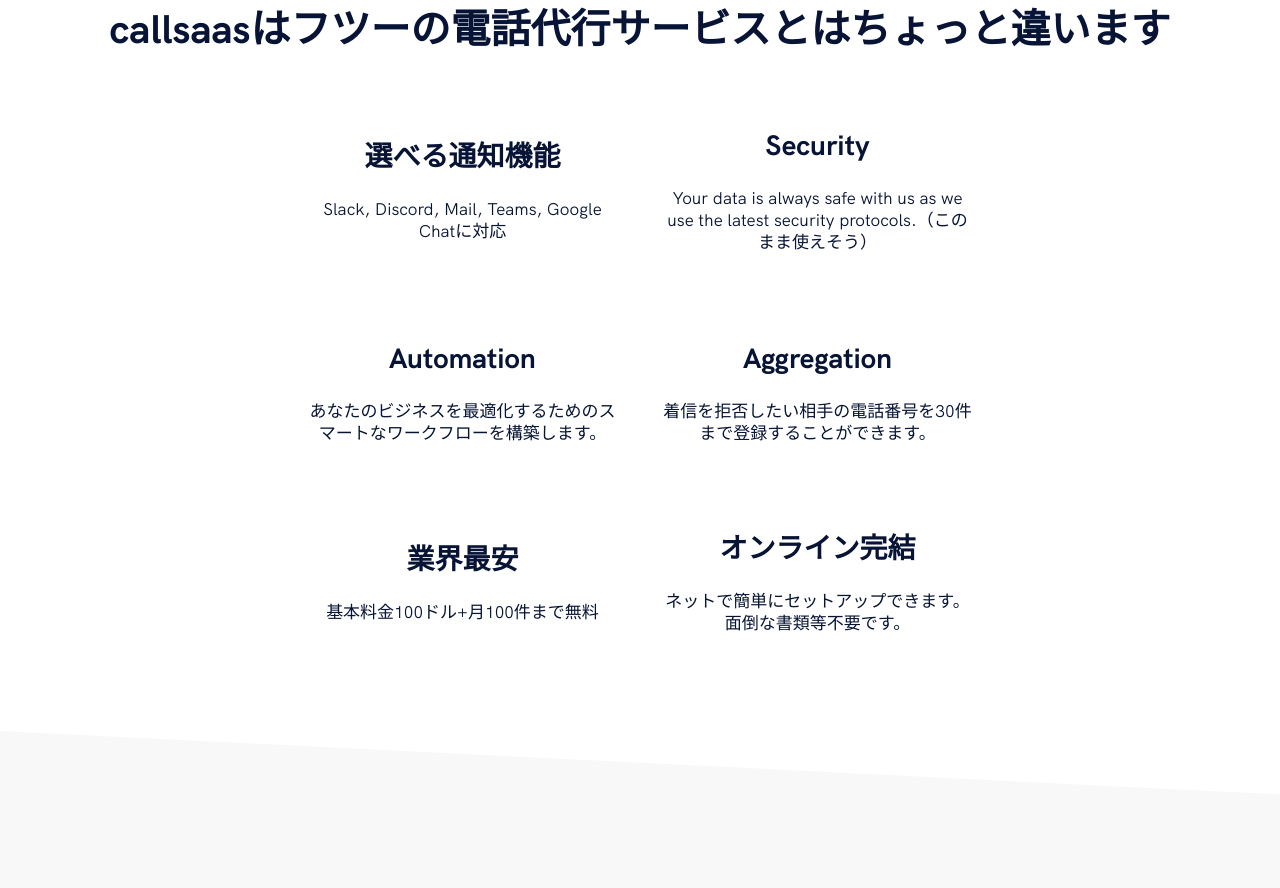
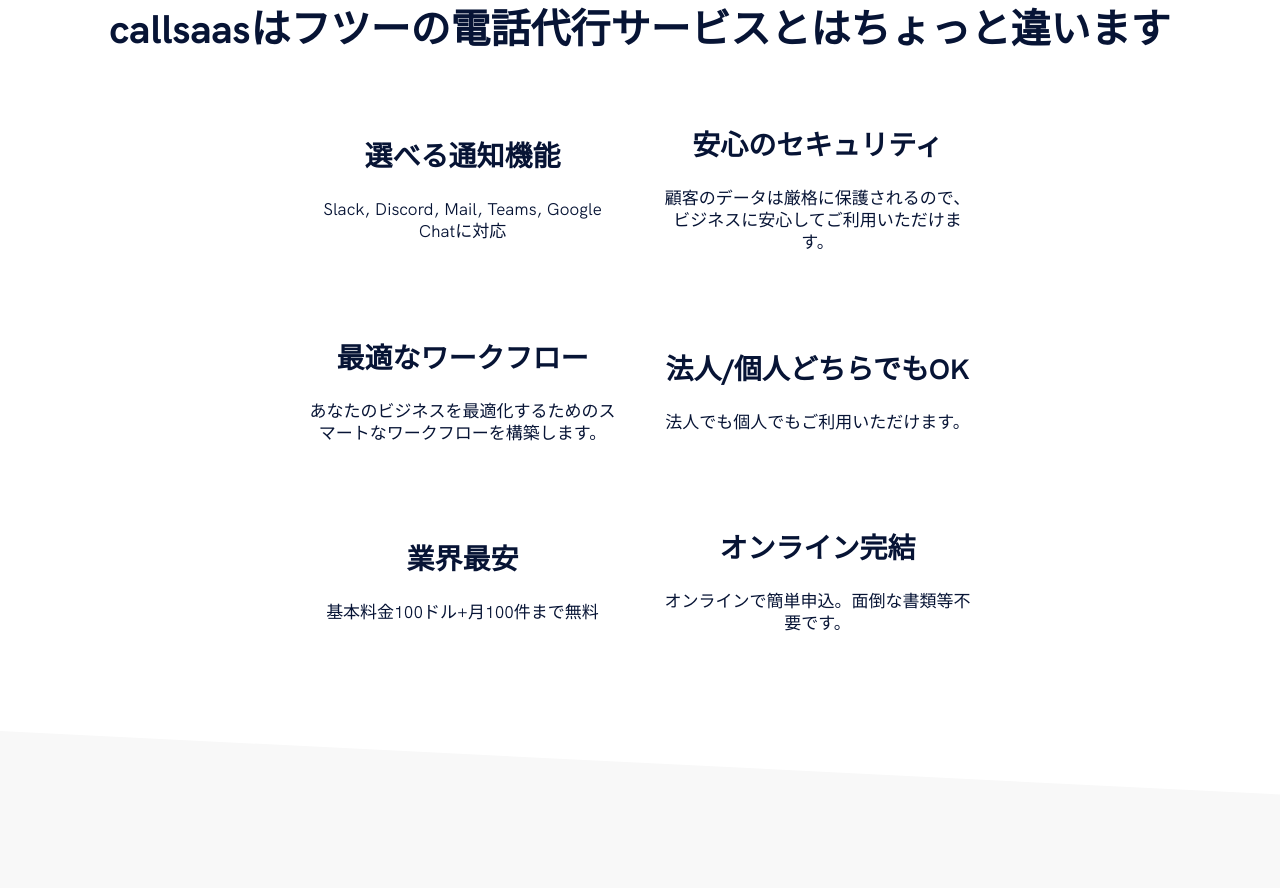
Before and after one commit to newt0/callsaas, a Gatsby site: page / in a window 1280 px wide. Shown: the part 855-1743 px from the top of the page. Built offline with nearby package versions, Linux system fonts and the light colour scheme; Gatsby itself is replaced by a stand-in of ours.

Commit message:
fix: 草案作成

```diff
--- a/src/components/sections/features.js
+++ b/src/components/sections/features.js
@@ -16,22 +16,23 @@
           </FeatureText>
         </FeatureItem>
         <FeatureItem>
-          <FeatureTitle>Security</FeatureTitle>
+          <FeatureTitle>安心のセキュリティ</FeatureTitle>
           <FeatureText>
-            Your data is always safe with us as we use the latest security
-            protocols.（このまま使えそう）
+            {/* Your data is always safe with us as we use the latest security
+            protocols.（このまま使えそう） */}
+            顧客のデータは厳格に保護されるので、ビジネスに安心してご利用いただけます。
           </FeatureText>
         </FeatureItem>
         <FeatureItem>
-          <FeatureTitle>Automation</FeatureTitle>
+          <FeatureTitle>最適なワークフロー</FeatureTitle>
           <FeatureText>
             あなたのビジネスを最適化するためのスマートなワークフローを構築します。
           </FeatureText>
         </FeatureItem>
         <FeatureItem>
-          <FeatureTitle>Aggregation</FeatureTitle>
+          <FeatureTitle>法人/個人どちらでもOK</FeatureTitle>
           <FeatureText>
-          着信を拒否したい相手の電話番号を30件まで登録することができます。
+          法人でも個人でもご利用いただけます。
           </FeatureText>
         </FeatureItem>
         <FeatureItem>
@@ -41,7 +42,7 @@
         <FeatureItem>
           <FeatureTitle>オンライン完結</FeatureTitle>
           <FeatureText>
-          ネットで簡単にセットアップできます。面倒な書類等不要です。
+          オンラインで簡単申込。面倒な書類等不要です。
           </FeatureText>
         </FeatureItem>
       </FeaturesGrid>
```
